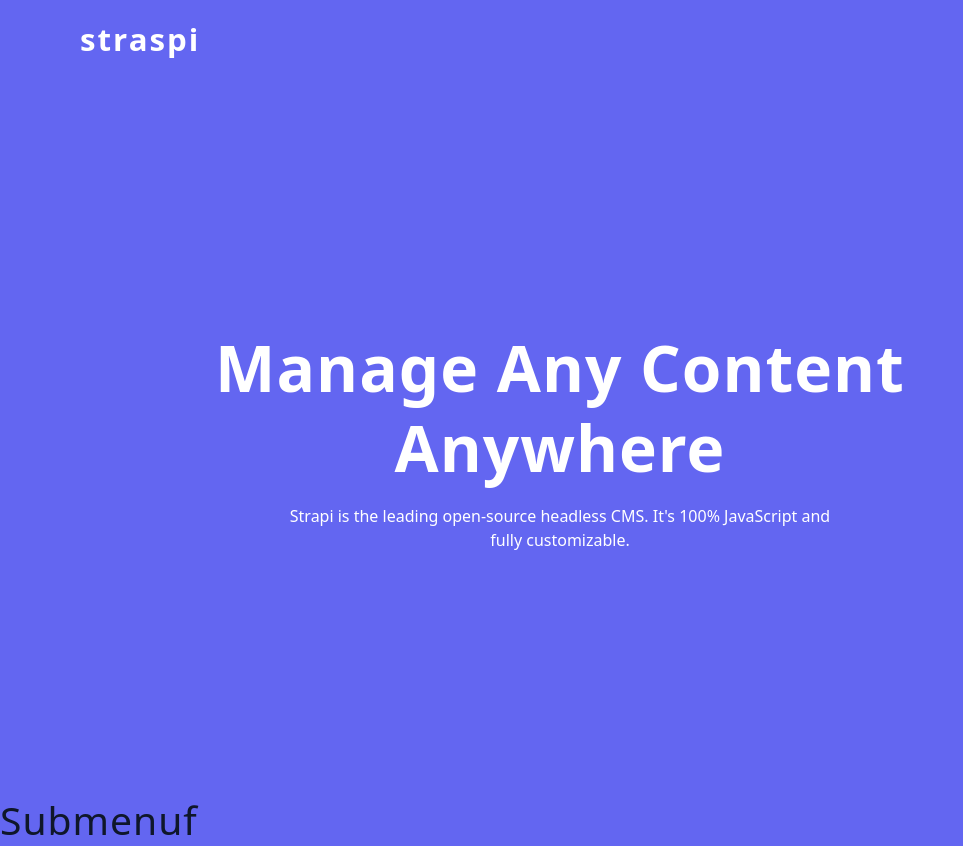
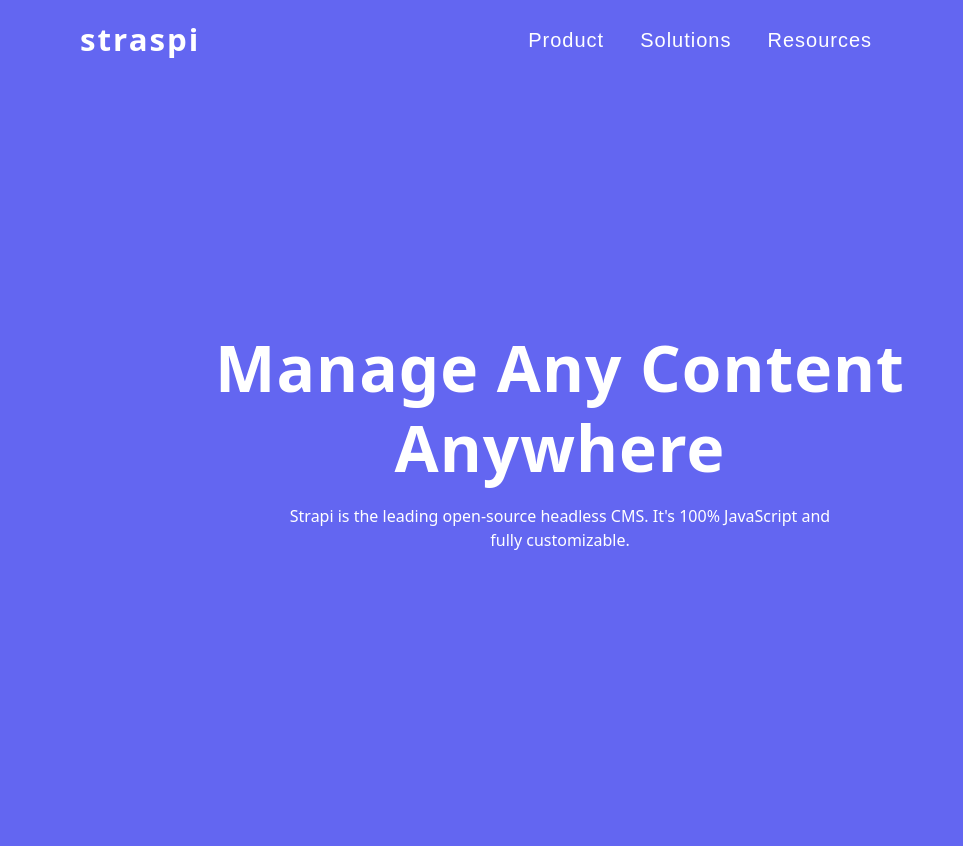
Before and after one commit to jusjones2284/Strapi_project, a React (Vite) app: page / in a window 1280 px wide. Shown: the whole page, without its empty margins (0-963 px from the left). After the commit the page ends 800 px from the top, so only its background shows below. Built offline with nearby package versions, Linux system fonts and the light colour scheme.

Commit message:
created a new component

```diff
--- a/src/Context.jsx
+++ b/src/Context.jsx
@@ -4,6 +4,7 @@
 
 export const AppProvider = ({ children }) =>{
   const [isSidebarOpen, setIsSidebarOpen] = useState(false);
+  const [pageId, setPageId] = useState(null)
 
   const openSidebar = ()=>{
     setIsSidebarOpen(true)
@@ -14,7 +15,7 @@
   };
 
   return <AppContext.Provider
-              value={{isSidebarOpen, openSidebar, closeSidebar} }>{children}
+              value={{isSidebarOpen, openSidebar, closeSidebar, pageId, setPageId} }>{children}
           </AppContext.Provider>
 }
 
--- a/src/NavLinks.jsx
+++ b/src/NavLinks.jsx
@@ -1,8 +1,20 @@
 import React from 'react'
+import sublinks from './data'
+import { useGlobalContext } from './Context'
 
 const NavLinks = () => {
+ const {setPageId, pageId} = useGlobalContext()
+
   return (
-    <h2>NavLinks</h2>
+    <div className='nav-links'>
+      {sublinks.map((item)=>{
+        const {pageId, page} = item
+        return <button key={pageId} className='nav-link'
+        onMouseEnter={()=> setPageId(pageId)}
+        >{page}</button>
+      })}
+
+    </div>
   )
 }
 
--- a/src/Navbar.jsx
+++ b/src/Navbar.jsx
@@ -1,5 +1,6 @@
 import { FaBars } from "react-icons/fa"
 import { useGlobalContext } from "./Context"
+import NavLinks from "./NavLinks";
 
 const Navbar = () => {
  const { openSidebar } = useGlobalContext();
@@ -11,7 +12,7 @@
         <button className="toggle-btn" onClick={openSidebar}>
           <FaBars />
         </button>
-        {/* {nav links later} */}
+        <NavLinks />
       </div>
     </nav>
   )
--- a/src/Sidebar.jsx
+++ b/src/Sidebar.jsx
@@ -14,13 +14,12 @@
         </button>
         <div className="sidebar-links">
           {sublinks.map((item)=>{
-            console.log("frist : ", item);
             const {links, page, pageId} = item;
             return <article key={pageId}>
               <h4>{page}</h4>
               <div className="sidebar-sublinks">
                 {links.map((link)=>{
-                  console.log("second" , link);
+
                   const {icon, id, label, url} = link
                   return <a key={id} href={url}>{icon} {label}</a>
                 })}
--- a/src/Submenu.jsx
+++ b/src/Submenu.jsx
@@ -1,9 +1,47 @@
-import React from 'react'
+import { useGlobalContext } from './Context';
+import sublinks from './data';
+import { useRef } from 'react';
+const Submenu = () => {
+  const { pageId, setPageId } = useGlobalContext();
+  const currentPage = sublinks.find((item) => item.pageId === pageId);
+  console.log(currentPage?.page);
+ console.log(currentPage)
+  const submenuContainer = useRef(null);
 
-const Submenu = () => {
+  const handleMouseLeave = (event) => {
+    const submenu = submenuContainer.current;
+    const { left, right, bottom } = submenu.getBoundingClientRect();
+    const { clientX, clientY } = event;
+
+    if (clientX < left + 1 || clientX > right - 1 || clientY > bottom - 1) {
+      setPageId(null);
+    }
+  };
   return (
-    <h2>Submenuf</h2>
-  )
-}
-
-export default Submenu
+    <div
+      className={currentPage ? 'submenu show-submenu' : 'submenu'}
+      onMouseLeave={handleMouseLeave}
+      ref={submenuContainer}
+    >
+      <h5>{currentPage?.page}</h5>
+      <div
+        className='submenu-links'
+        style={{
+          gridTemplateColumns:
+            currentPage?.links?.length > 3 ? '1fr 1fr' : '1fr',
+        }}
+      >
+        {currentPage?.links?.map((link) => {
+          const { id, url, label, icon } = link;
+          return (
+            <a key={id} href={url}>
+              {icon}
+              {label}
+            </a>
+          );
+        })}
+      </div>
+    </div>
+  );
+};
+export default Submenu;
--- a/src/index.css
+++ b/src/index.css
@@ -419,6 +419,38 @@
 Nav Links
 ===============
 */
+.nav-links {
+  display: none;
+}
+
+@media screen and (min-width: 992px) {
+  .nav-links {
+    display: flex;
+    justify-content: center;
+    align-self: stretch;
+    z-index: 1;
+  }
+  .nav-center {
+    align-self: stretch;
+    display: grid;
+    grid-template-columns: auto 1fr;
+    /* border: 2px solid red; */
+  }
+  .logo {
+    align-self: center;
+  }
+  .nav-link {
+    padding: 0 1rem;
+    color: var(--white);
+    background: transparent;
+    border-color: transparent;
+    font-size: 1.25rem;
+    text-transform: capitalize;
+    letter-spacing: var(--letterSpacing);
+    cursor: pointer;
+    /* border: 2px solid green; */
+  }
+}
 /*
 =============
 Submenu
```
